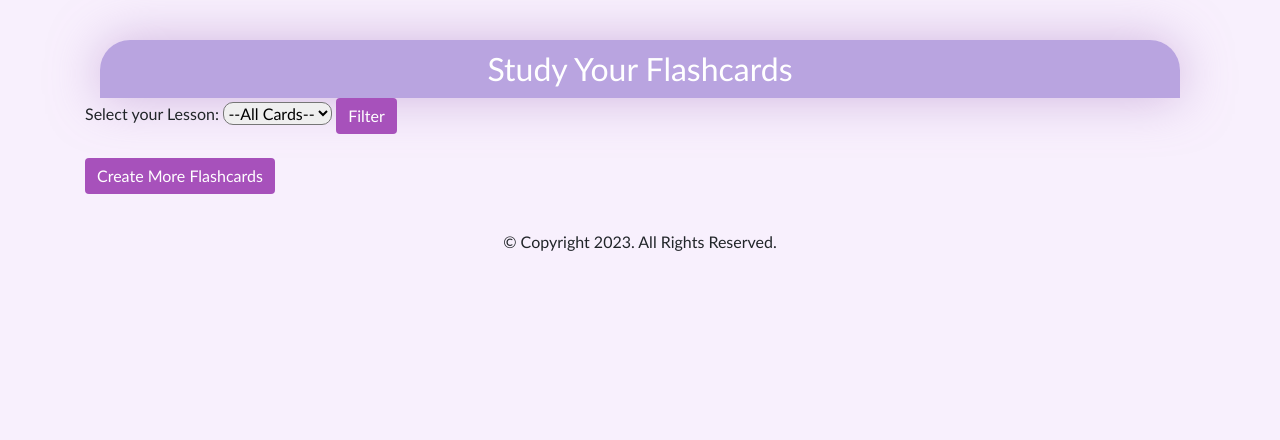
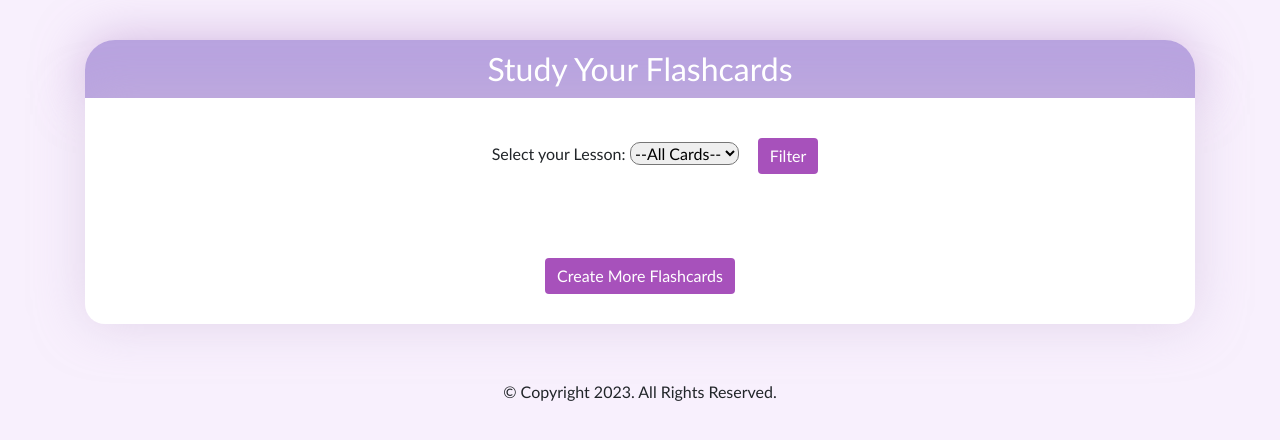
Before and after one commit to sategf/proempo-fl, a Flask app: page /ViewFlashcards in a window 1280 px wide. Shown: the part 60-500 px from the top of the page. Run offline with Flask 3, Linux system fonts and the light colour scheme; the visitor is signed in with stand-in values (Sample User, id 1); data that the repository does not hold is empty; some libraries are stand-ins or nearby versions.

Commit message:
minor update to viewFlashcards visual for consistency

```diff
--- a/website/templates/viewFlashcards.html
+++ b/website/templates/viewFlashcards.html
@@ -3,7 +3,7 @@
 <div class="container">
     <h2 id="title" align="center">Study Your Flashcards</h2>
 </div>
-
+<div class="container2">
 <form action="/ViewFlashcards" method="POST" class="ui-form">
     <div class="ui-selection-dropdown">
         <div class="field">
@@ -39,6 +39,7 @@
 <br>
 
 <button class="btn btn-basic" id="redirect" onclick="redirectToCreate()">Create More Flashcards</button>
+</div>
 
 <script>
     <!-- This is a script for the answer button. It toggles the answer based on the card id -->
@@ -91,12 +92,12 @@
 
 
 <style>
-
     h2 {
-
         background-color: rgba(152, 125, 209, 0.65);
         margin-top: 40px;
         margin-bottom: 0px;
+        margin-right: -15px;
+        margin-left: -15px;
         border-top-left-radius: 30px;
         border-top-right-radius: 30px;
         padding: 10px;
@@ -104,7 +105,21 @@
         box-shadow: 0 0 50px rgba(172, 123, 196, 0.5);
     }
 
+    .container2 {
+        max-width: 1500px;
+        background-color: white;
+        padding: 10px;
+        border-bottom-left-radius: 20px;
+        border-bottom-right-radius: 20px;
+        box-shadow: 0 0 50px rgba(206, 186, 217, 0.5);
+        margin-bottom: 40px;
+        text-align: center;
+    }
 
+    .field {
+        margin-left: 30px;
+        margin-top: 30px;
+    }
 
     /* Container for the flashcards */
     .flashcard-container {
@@ -113,6 +128,7 @@
         justify-content: space-between;
         gap: 15px;
         text-align: center;
+        margin: 30px;
     }
 
     /* Styles for individual flashcards */
@@ -145,6 +161,7 @@
         background-color: #a751bb;
         border: none;
         color: white;
+        margin-left: 15px;
     }
 
   #filter:hover {
```
